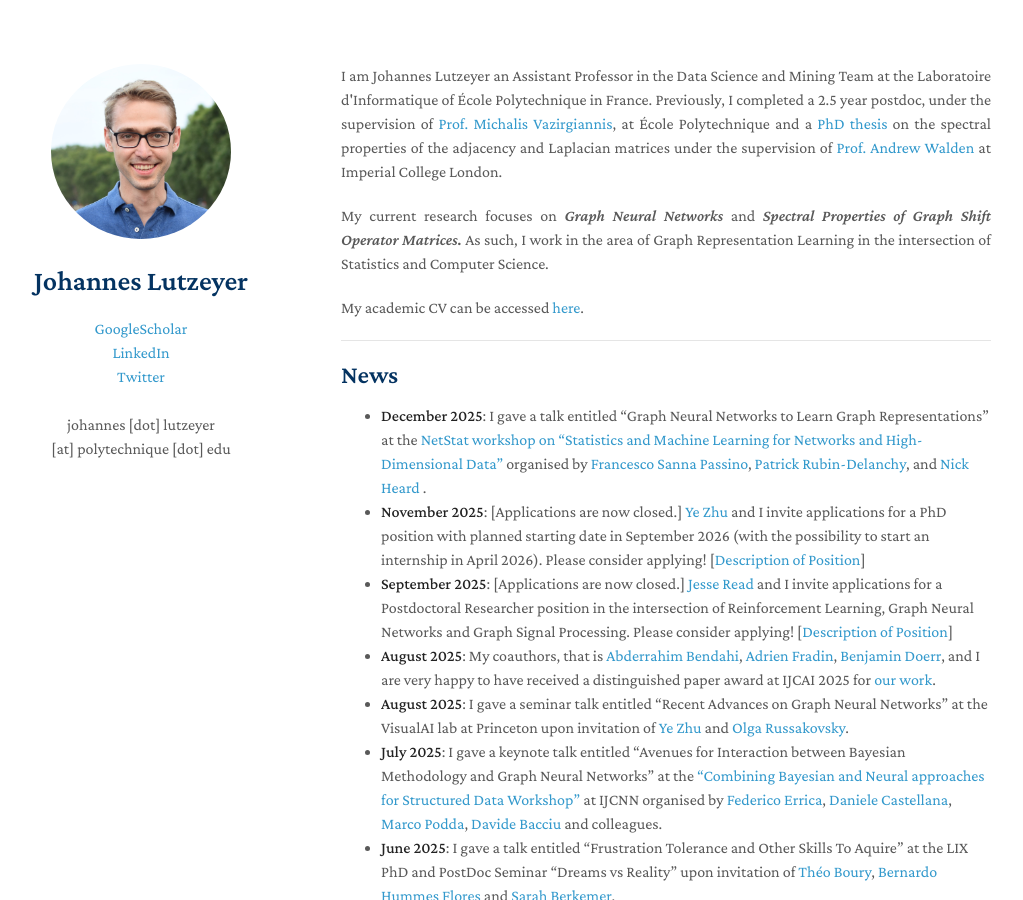
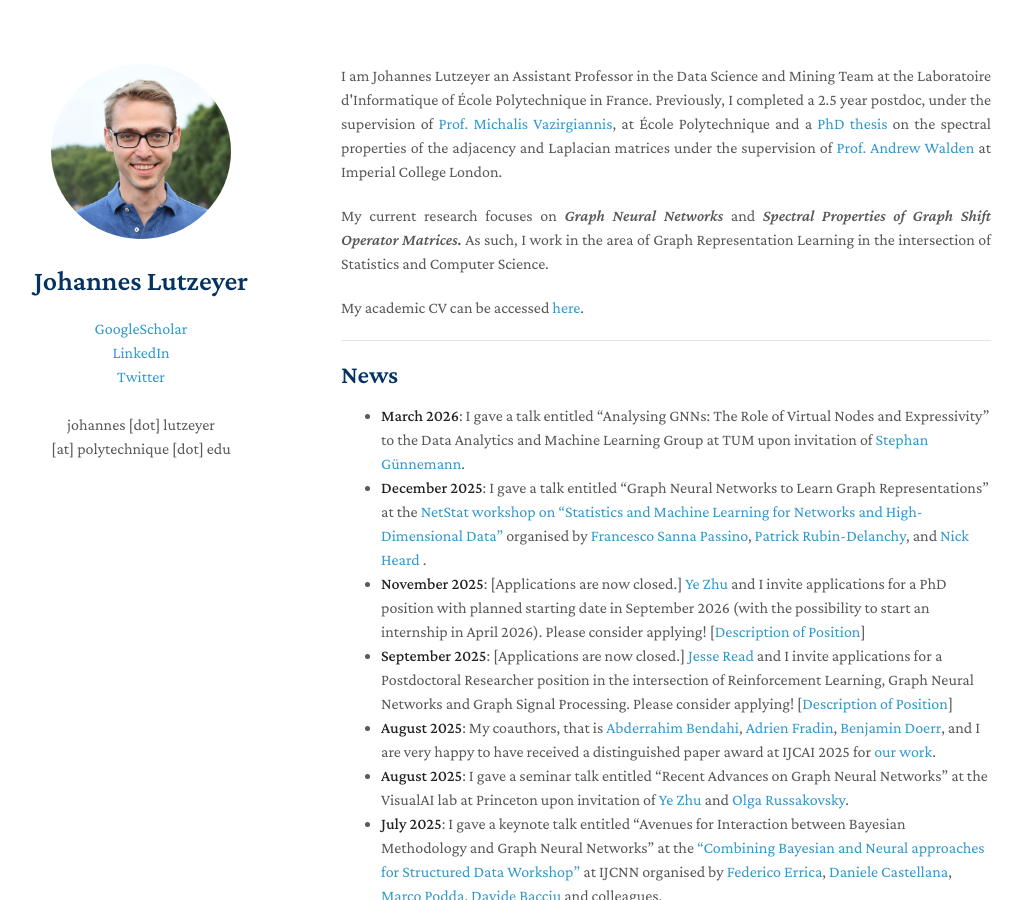
Before and after one commit to johanneslutzeyer/johanneslutzeyer.github.io, a Jekyll site: the page built from index.md, in a window 1280 px wide and 900 px high. Shown: the whole window, without its empty margins (129-1152 px from the left). Built offline with Jekyll 4.4.1, drawn with Linux system fonts in a browser that asks for light colours; our own code applies the rules of GitHub Pages for plain Markdown files; a script that is not in the unit is left out.

Commit message:
Update index.md

```diff
--- a/index.md
+++ b/index.md
@@ -13,6 +13,7 @@ My academic CV can be accessed <a href="https://johanneslutzeyer.com/doc/Johanne
 ---
 
 ## News
+- **March 2026**: I gave a talk entitled "Analysing GNNs: The Role of Virtual Nodes and Expressivity" to the Data Analytics and Machine Learning Group at TUM upon invitation of <a href="https://www.professoren.tum.de/en/guennemann-stephan" target=" blank">Stephan Günnemann</a>.
 - **December 2025**: I gave a talk entitled "Graph Neural Networks to Learn Graph Representations" at the <a href="https://sites.google.com/view/netstat25/home" target="_blank">NetStat workshop on "Statistics and Machine Learning for Networks and High-Dimensional Data"</a> organised by <a href="https://fraspass.github.io/" target="_blank">Francesco Sanna Passino</a>, <a href="https://webhomes.maths.ed.ac.uk/~prd/index.html" target="_blank">Patrick Rubin-Delanchy</a>, and <a href="https://www.ma.imperial.ac.uk/~naheard/" target="_blank">Nick Heard
 </a>.
 - **November 2025**: [Applications are now closed.] <a href="https://l-yezhu.github.io/" target=" blank">Ye Zhu</a> and I invite applications for a PhD position with planned starting date in September 2026 (with the possibility to start an internship in April 2026). Please consider applying! [<a href="https://johanneslutzeyer.com/doc/2025_11_JCJC_PhDPosition.pdf" target="_blank">Description of Position</a>]
```
